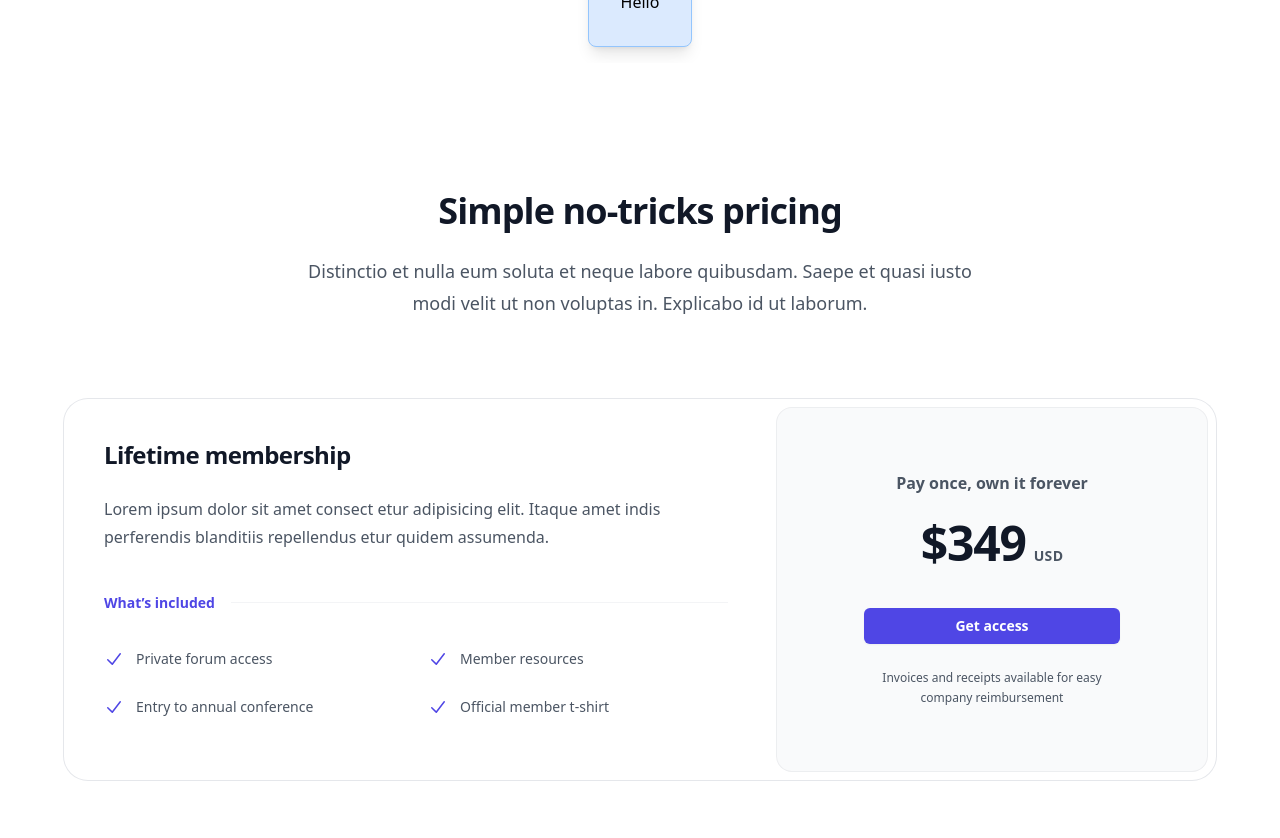
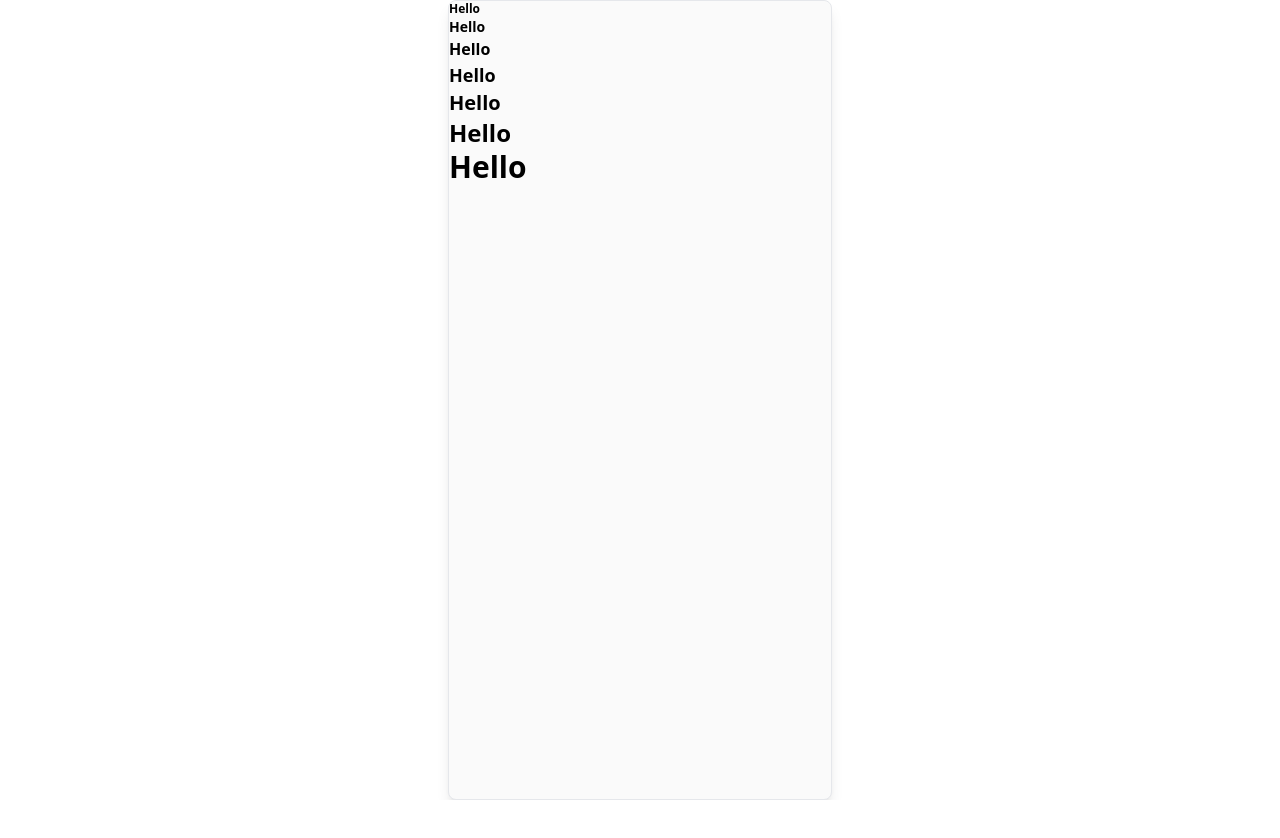
Before and after one commit to chainstrument/css-flex, a Next.js app: page / in a window 1280 px wide. Shown: the top 838 px of the page. After the commit the page ends 800 px from the top, so only its background shows below. Built offline with nearby package versions, Linux system fonts and the light colour scheme.

Commit message:
size text h1

```diff
--- a/app/page.tsx
+++ b/app/page.tsx
@@ -3,15 +3,20 @@ import Example from "./example1";
 
 export default function Home() {
   return (
-    <div className="p-8 ">
-      <main className="w-full h-screen flex justify-center items-center flex-col gap-4">
-        <div className="bg-blue-100 shadow-lg p-8 border border-blue-300 rounded-lg">
-            Hello
+    <div className="">
+      <main className="flex flex-col items-center justify-center">
+        <div className=" border w-full h-screen  bg-zinc-50 max-w-sm shadow-lg rounded-lg">
+          <h1 className="font-bold text-xs">Hello</h1>
+          <h1 className="font-bold text-sm">Hello</h1>
+          <h1 className="font-bold text-base">Hello</h1>
+          <h1 className="font-bold text-lg">Hello</h1>
+          <h1 className="font-bold text-xl">Hello</h1>
+          <h1 className="font-bold text-2xl">Hello</h1>
+          <h1 className="font-bold text-3xl">Hello</h1>
         </div>
 
-        <Example />
+
       </main>
-
     </div>
   );
 }
```
